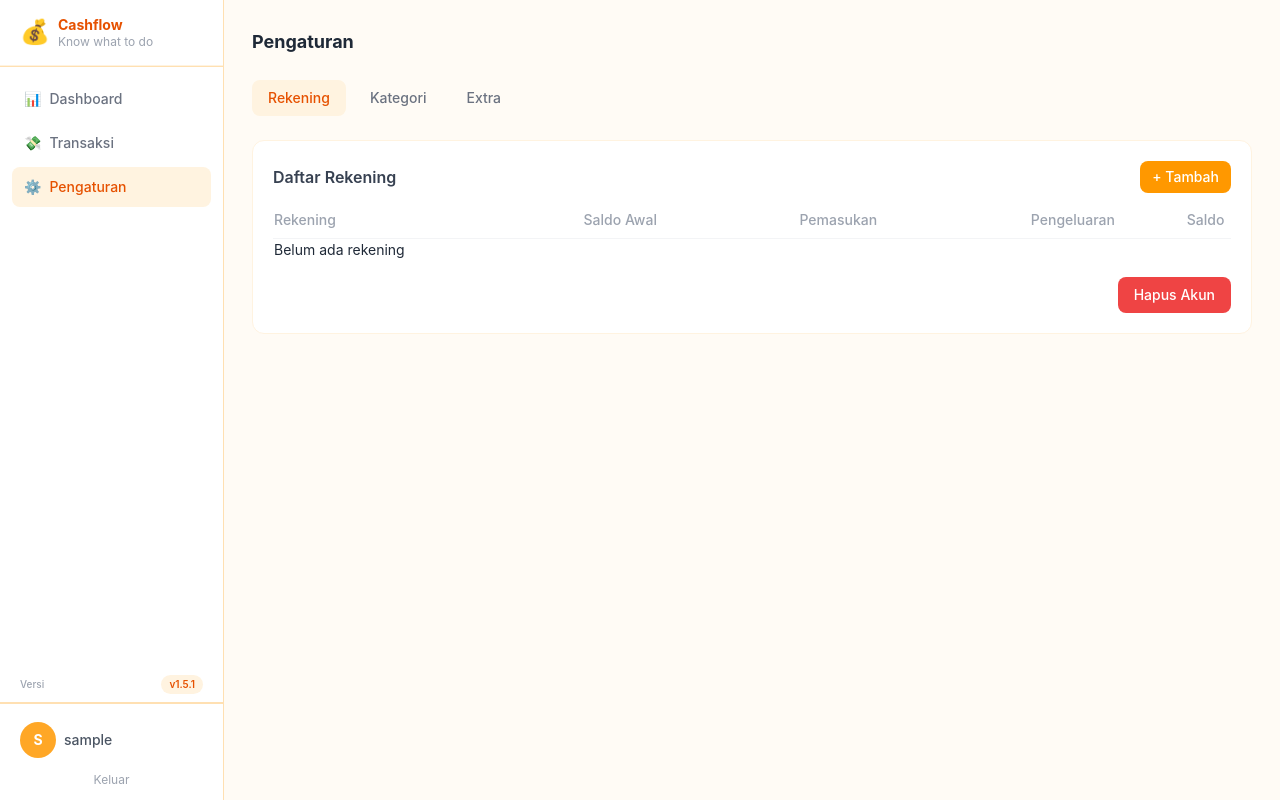
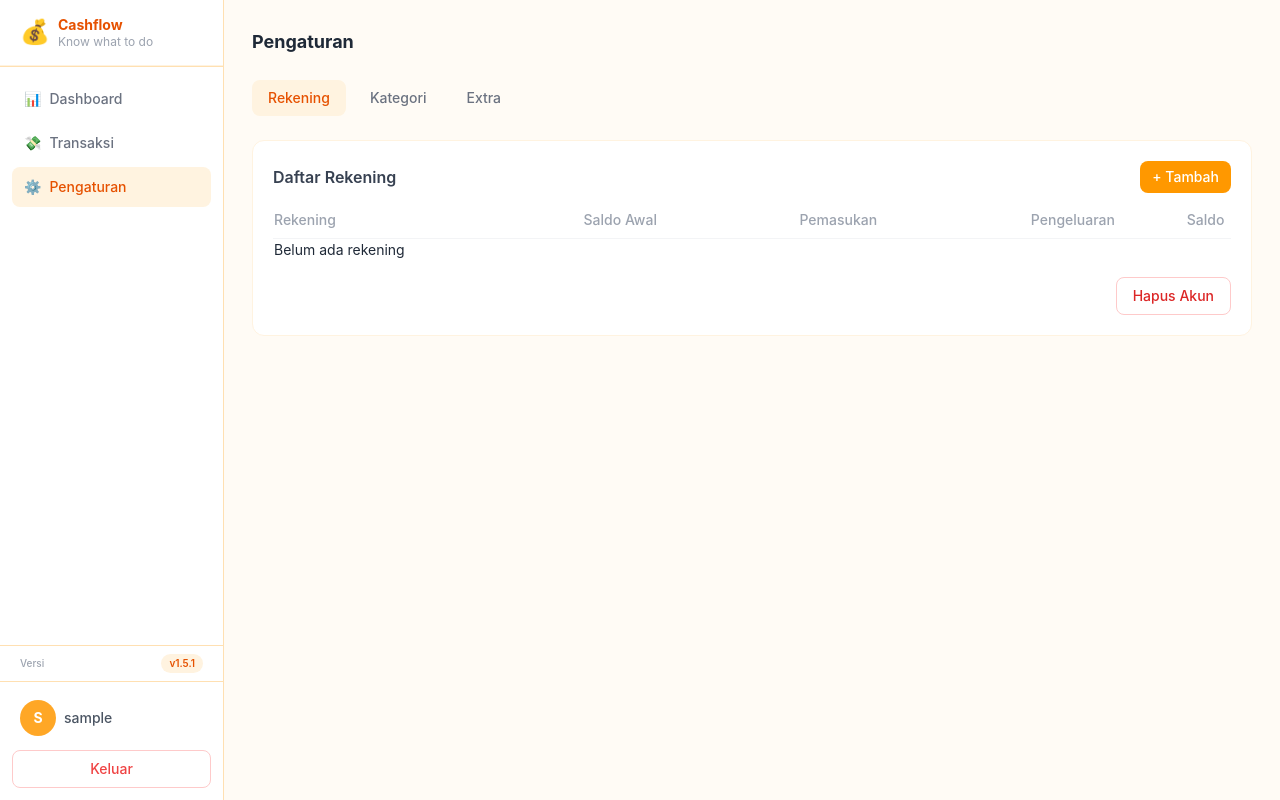
Before and after one commit to panpapan-rahe/cash-flow-journal, a Flask app: page /settings in a window 1280 px wide. Run offline with Flask 3, Linux system fonts and the light colour scheme; the visitor is signed in with stand-in values (Sample User, id 1); data that the repository does not hold is empty; some libraries are stand-ins or nearby versions.

Commit message:
fix: change delete account button to outlined style

```diff
--- a/app/templates/_sidebar.html
+++ b/app/templates/_sidebar.html
@@ -39,20 +39,19 @@
     </nav>
 
     <!-- Version Badge -->
-    <div class="px-5 py-2 border-b border-warm-200 flex items-center justify-between">
+    <div class="px-5 py-2 border-t border-warm-200 flex items-center justify-between">
         <span class="text-[10px] text-gray-400 font-medium">Versi</span>
         <span class="inline-flex items-center px-2 py-0.5 rounded-full text-[10px] font-semibold bg-warm-100 text-warm-700">v1.5.1</span>
     </div>
 
     <!-- Separator -->
     <div class="border-t border-warm-200"></div>
-
     <!-- User footer -->
     <div class="px-3 py-3">
         <div class="flex items-center gap-2 px-2 py-1.5">
             <div class="w-9 h-9 rounded-full bg-warm-400 flex items-center justify-center text-white text-sm font-bold uppercase">{{ username[0] }}</div>
             <span class="text-sm font-medium text-gray-600 truncate flex-1">{{ username }}</span>
         </div>
-        <a href="/logout" class="mt-2 block text-center text-xs text-gray-400 hover:text-red-500 transition">Keluar</a>
+        <a href="/logout" class="mt-2 block text-center px-4 py-2 text-sm font-medium text-red-500 hover:bg-red-50 border border-red-200 rounded-lg transition">Keluar</a>
     </div>
 </aside>
--- a/app/templates/settings.html
+++ b/app/templates/settings.html
@@ -75,7 +75,7 @@
                         </table>
                     </div>
                     <div class="mt-4 flex justify-end">
-                        <button id="btn-delete-account-extra" class="px-4 py-2 text-sm font-medium bg-red-500 hover:bg-red-600 text-white rounded-lg transition">Hapus Akun</button>
+                        <button id="btn-delete-account-extra" class="px-4 py-2 text-sm font-medium text-red-600 hover:bg-red-50 border border-red-200 rounded-lg transition">Hapus Akun</button>
                     </div>
                 </div>
             </div>
@@ -112,7 +112,7 @@
                         <h4 class="text-sm font-semibold text-red-600">Zona Bahaya</h4>
                     </div>
                     <p class="text-sm text-gray-500 mb-4">Hapus akun dan semua data terkait (transaksi, hutang, rekening, kategori). Tindakan ini <strong>tidak bisa dibatalkan</strong>.</p>
-                    <button id="btn-delete-account-extra" class="px-4 py-2 text-sm font-medium bg-red-500 hover:bg-red-600 text-white rounded-lg transition">Hapus Akun</button>
+                    <button id="btn-delete-account-extra" class="px-4 py-2 text-sm font-medium text-red-600 hover:bg-red-50 border border-red-200 rounded-lg transition">Hapus Akun</button>
                 </div>
             </div>
         </main>
```
